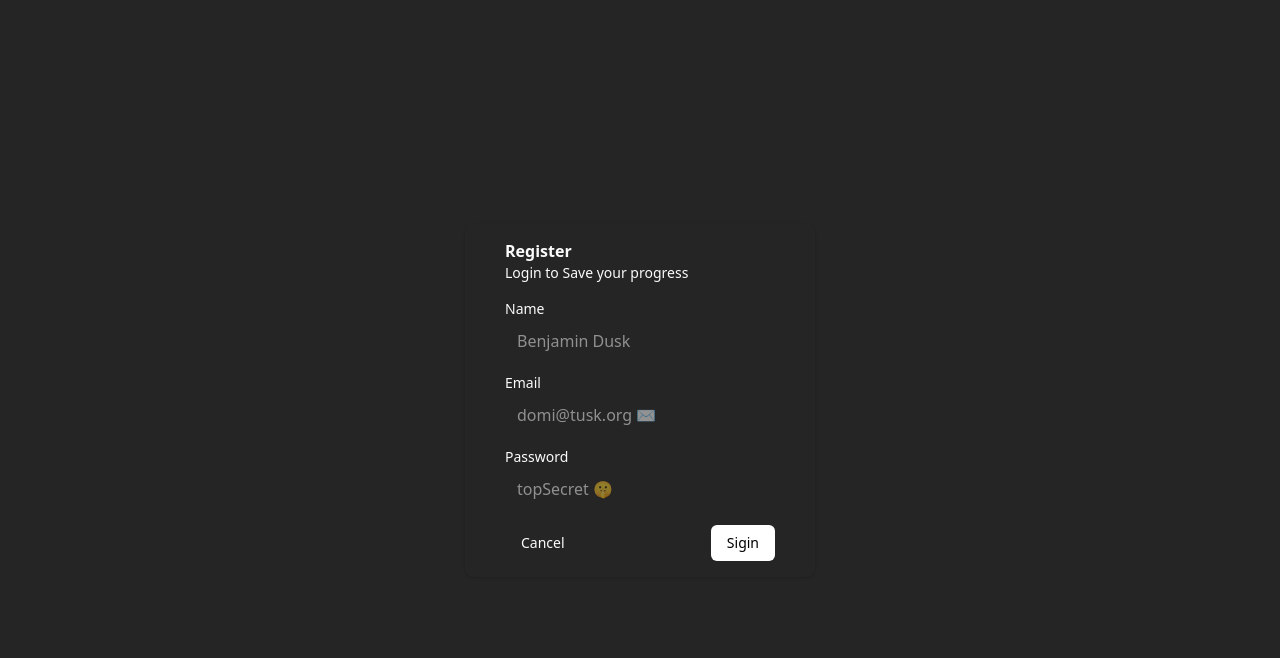
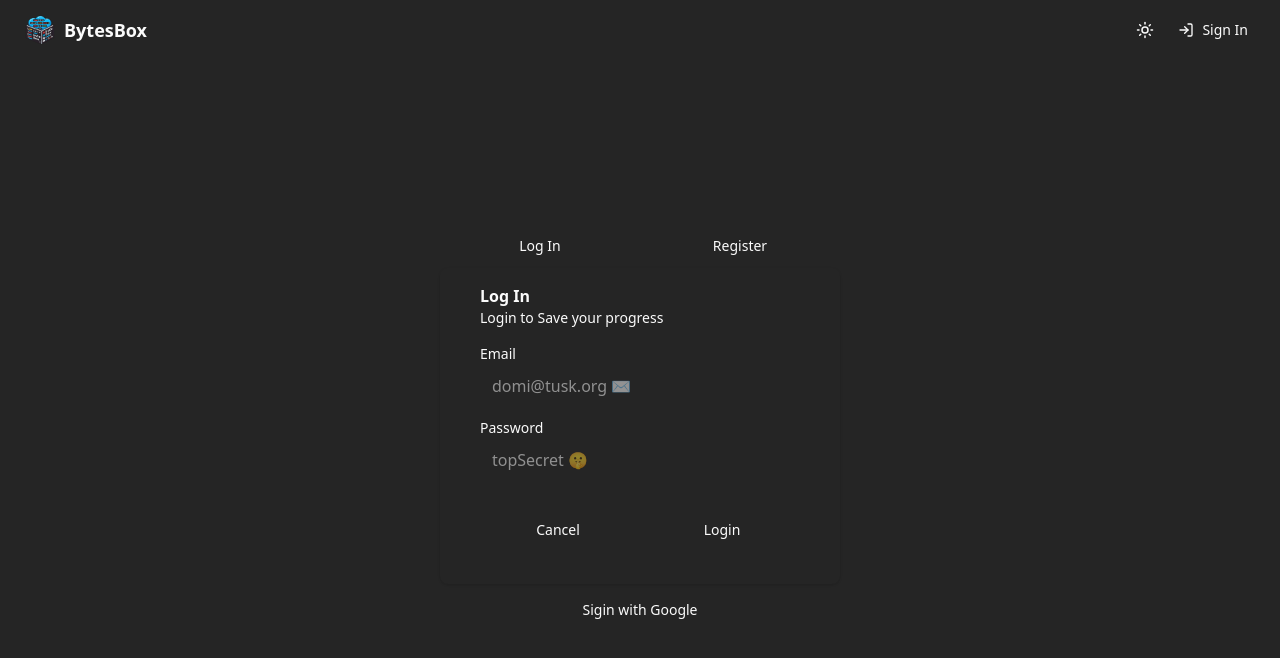
Before and after one commit to nrj-kmr/bytes-Box, a React (Vite) app in the folder apps/web/: page /signin in a window 1280 px wide. Shown: the top 658 px of the page. Built offline with nearby package versions, Linux system fonts and the light colour scheme; no server answers.

Commit message:
setup firebase for authentication

```diff
--- a/apps/web/src/components/Signin.tsx
+++ b/apps/web/src/components/Signin.tsx
@@ -1,24 +1,30 @@
-import { signInWithEmailAndPassword } from "firebase/auth";
+import { createUserWithEmailAndPassword, signInWithEmailAndPassword, signInWithPopup } from "firebase/auth";
 import React, { useState } from "react";
-import { auth } from "../lib/firebase-config.ts";
+import { auth, googleProvider } from "../lib/firebase-config.ts";
 import { Button } from "@repo/ui";
 import {
   Card,
   CardContent,
   CardDescription,
-  CardFooter,
   CardHeader,
   CardTitle,
 } from "@repo/ui/components/ui/card";
-
+import { Tabs, TabsContent, TabsList, TabsTrigger } from "@repo/ui/components/ui/tabs"
 import { Input } from "@repo/ui/components/ui/input"
 import { Label } from "@repo/ui/components/ui/label"
+import { Appbar } from "./ui/Appbar.tsx";
 
 export const SignIn = () => {
   const [email, setEmail] = useState('');
-  const [name, setName] = useState('');
   const [password, setPassword] = useState('');
   const [error, setError] = useState<string | null>(null);
+
+  const createNewUser = (e: React.FormEvent) => {
+    e.preventDefault();
+    setError(null);
+    createUserWithEmailAndPassword(auth, email, password)
+      .then(() => alert('success'));
+  }
 
   const handleSignIn = async (e: React.FormEvent) => {
     e.preventDefault();
@@ -31,32 +37,32 @@ export const SignIn = () => {
     }
   };
 
+  const signupWithGoogle = () => {
+    signInWithPopup(auth, googleProvider)
+  }
+
   return (
-    <div className="flex flex-col h-screen items-center justify-center">
+    <div className="flex flex-col h-screen bg-background text-foreground">
+      <Appbar />
+      <div className="h-full flex flex-col items-center justify-center">
+        <Tabs defaultValue="login" className="w-[400px]">
+          <TabsList className="grid w-full grid-cols-2">
+            <TabsTrigger value="login">Log In</TabsTrigger>
+            <TabsTrigger value="register">Register</TabsTrigger>
+          </TabsList>
 
-      <Card className="w-[350px] rounded-lg p-4">
+
+          <TabsContent value="login">
+            <Card className="rounded-lg p-4">
               <CardHeader>
-          <CardTitle>Register</CardTitle>
+                <CardTitle>Log In</CardTitle>
                 <CardDescription>Login to Save your progress</CardDescription>
               </CardHeader>
 
               {error && <div className="bg-destructive/10 text-destructive p-3 rounded mb-4">{error}</div>}
               <CardContent>
                 <form onSubmit={handleSignIn}>
-
                   <div className="grid w-full items-center gap-4 mt-4">
-
-              <div className="flex flex-col space-y-1.5">
-                <Label htmlFor="name">Name</Label>
-                <Input
-                  id="name"
-                  type="text"
-                  value={name}
-                  onChange={(e) => setName(e.target.value)}
-                  placeholder="Benjamin Dusk"
-                  required
-                />
-              </div>
 
                     <div className="flex flex-col space-y-1.5">
                       <Label htmlFor="name">Email</Label>
@@ -81,25 +87,99 @@ export const SignIn = () => {
                         required
                       />
                     </div>
+
+                    <div className="flex justify-between mt-5 mb-5 space-x-2">
+                      <Button
+                        variant="outline"
+                        className="w-full px-4 cursor-pointer"
+                      >
+                        Cancel
+                      </Button>
+
+                      <Button
+                        type="submit"
+                        variant="outline"
+                        className="w-full px-4 cursor-pointer"
+                      >
+                        Login
+                      </Button>
+                    </div>
+
                   </div>
                 </form>
               </CardContent>
+            </Card>
+          </TabsContent>
 
-        <CardFooter className="flex justify-between mt-5">
+
+          <TabsContent value="register">
+            <Card className="rounded-lg p-4">
+              <CardHeader>
+                <CardTitle>Register</CardTitle>
+                <CardDescription>Register yourself.</CardDescription>
+              </CardHeader>
+
+              {error && <div className="bg-destructive/10 text-destructive p-3 rounded mb-4">{error}</div>}
+              <CardContent>
+                <form onSubmit={createNewUser}>
+                  <div className="grid w-full items-center gap-4 mt-4">
+
+                    <div className="flex flex-col space-y-1.5">
+                      <Label htmlFor="name">Email</Label>
+                      <Input
+                        id="email"
+                        type="email"
+                        value={email}
+                        onChange={(e) => setEmail(e.target.value)}
+                        placeholder="domi@tusk.org ✉️"
+                        required
+                      />
+                    </div>
+
+                    <div className="flex flex-col space-y-1.5">
+                      <Label htmlFor="name">Password</Label>
+                      <Input
+                        id="password"
+                        type="password"
+                        value={password}
+                        onChange={(e) => setPassword(e.target.value)}
+                        placeholder="topSecret 🤫"
+                        required
+                      />
+                    </div>
+
+                    <div className="flex justify-between mt-5 mb-5 space-x-2">
                       <Button
                         variant="outline"
-            className="px-4 cursor-pointer"
+                        className="w-full px-4 cursor-pointer"
                       >
                         Cancel
                       </Button>
+
                       <Button
                         type="submit"
-            className="px-4 bg-black text-white dark:bg-white dark:text-black cursor-pointer"
+                        variant="outline"
+                        className="w-full px-4 cursor-pointer"
                       >
-            Sigin
+                        Register
                       </Button>
-        </CardFooter>
+                    </div>
+
+                  </div>
+                </form>
+              </CardContent>
             </Card>
+          </TabsContent>
+
+          <Button
+            variant="outline"
+            onClick={signupWithGoogle}
+            className="cursor-pointer"
+          >
+            Sigin with Google
+          </Button>
+        </Tabs>
       </div>
+    </div >
   )
 }
--- a/apps/web/src/components/ThemeToggle.tsx
+++ b/apps/web/src/components/ThemeToggle.tsx
@@ -24,24 +24,10 @@ export function ThemeToggle() {
   return (
     <button
       onClick={toggleTheme}
-      className={`relative h-10 w-10 rounded-md hover:bg-secondary flex items-center justify-center transition-all duration-300 cursor-pointer overflow-hidden`}
       title={isDarkMode ? "Switch to light mode" : "Switch to dark mode"}
       aria-label="Toggle theme"
     >
-      <Sun
-        className={`absolute h-5 w-5 transition-all duration-300
-            ${isDarkMode
-            ? 'translate-y-10 opacity-0 rotate-90'
-            : 'translate-y-0 opacity-100 rotate-0'
-          }`}
-      />
-      <Moon
-        className={`absolute h-5 w-5 transition-all duration-300
-            ${isDarkMode
-            ? 'translate-y-0 opacity-100 rotate-0'
-            : 'translate-y-10 opacity-0 rotate-90'
-          }`}
-      />
+      {isDarkMode ? <Sun size={18} /> : <Moon size={18} />}
     </button>
   );
 }
--- a/apps/web/src/components/ui/Appbar.tsx
+++ b/apps/web/src/components/ui/Appbar.tsx
@@ -8,7 +8,7 @@ export const Appbar = () => {
 
     return (
         <div className="w-full h-16 bg-background flex items-center justify-between px-6">
-            <div className="flex items-center gap-2">
+            <div onClick={() => navigate('/')} className="flex items-center gap-2 cursor-pointer">
                 <img src="byteBox.png" alt="Logo" className="w-8 h-8" />
                 <span className="text-lg font-semibold">BytesBox</span>
             </div>
@@ -16,7 +16,7 @@ export const Appbar = () => {
                 <ThemeToggle />
                 <Button
                     variant="outline"
-                    className="flex items-center gap-2 px-2"
+                    className="flex items-center gap-2 px-2 cursor-pointer"
                     onClick={() => navigate('/signin')}
                 >
                     <LogIn size={16} />
--- a/apps/web/src/lib/firebase-config.ts
+++ b/apps/web/src/lib/firebase-config.ts
@@ -1,5 +1,5 @@
 import { initializeApp } from "firebase/app";
-import { getAuth } from "firebase/auth";
+import { getAuth, GoogleAuthProvider } from "firebase/auth";
 import { getFirestore } from "firebase/firestore";
 
 // For Firebase JS SDK v7.20.0 and later, measurementId is optional
@@ -16,3 +16,5 @@ const firebaseConfig = {
 const app = initializeApp(firebaseConfig);
 export const auth = getAuth(app);
 export const db = getFirestore(app);
+
+export const googleProvider = new GoogleAuthProvider();
--- a/packages/ui/package.json
+++ b/packages/ui/package.json
@@ -35,6 +35,7 @@
     "@radix-ui/react-select": "^2.2.4",
     "@radix-ui/react-separator": "^1.1.6",
     "@radix-ui/react-slot": "^1.2.2",
+    "@radix-ui/react-tabs": "^1.1.11",
     "@radix-ui/react-tooltip": "^1.2.6",
     "class-variance-authority": "^0.7.1",
     "clsx": "^2.1.1",
--- /dev/null
+++ b/packages/ui/src/components/ui/tabs.tsx
@@ -0,0 +1,64 @@
+import * as React from "react"
+import * as TabsPrimitive from "@radix-ui/react-tabs"
+
+import { cn } from "../../lib/utils"
+
+function Tabs({
+  className,
+  ...props
+}: React.ComponentProps<typeof TabsPrimitive.Root>) {
+  return (
+    <TabsPrimitive.Root
+      data-slot="tabs"
+      className={cn("flex flex-col gap-2", className)}
+      {...props}
+    />
+  )
+}
+
+function TabsList({
+  className,
+  ...props
+}: React.ComponentProps<typeof TabsPrimitive.List>) {
+  return (
+    <TabsPrimitive.List
+      data-slot="tabs-list"
+      className={cn(
+        "bg-muted text-muted-foreground inline-flex h-9 w-fit items-center justify-center rounded-lg p-[3px]",
+        className
+      )}
+      {...props}
+    />
+  )
+}
+
+function TabsTrigger({
+  className,
+  ...props
+}: React.ComponentProps<typeof TabsPrimitive.Trigger>) {
+  return (
+    <TabsPrimitive.Trigger
+      data-slot="tabs-trigger"
+      className={cn(
+        "data-[state=active]:bg-background dark:data-[state=active]:text-foreground focus-visible:border-ring focus-visible:ring-ring/50 focus-visible:outline-ring dark:data-[state=active]:border-input dark:data-[state=active]:bg-input/30 text-foreground dark:text-muted-foreground inline-flex h-[calc(100%-1px)] flex-1 items-center justify-center gap-1.5 rounded-md border border-transparent px-2 py-1 text-sm font-medium whitespace-nowrap transition-[color,box-shadow] focus-visible:ring-[3px] focus-visible:outline-1 disabled:pointer-events-none disabled:opacity-50 data-[state=active]:shadow-sm [&_svg]:pointer-events-none [&_svg]:shrink-0 [&_svg:not([class*='size-'])]:size-4",
+        className
+      )}
+      {...props}
+    />
+  )
+}
+
+function TabsContent({
+  className,
+  ...props
+}: React.ComponentProps<typeof TabsPrimitive.Content>) {
+  return (
+    <TabsPrimitive.Content
+      data-slot="tabs-content"
+      className={cn("flex-1 outline-none", className)}
+      {...props}
+    />
+  )
+}
+
+export { Tabs, TabsList, TabsTrigger, TabsContent }
```
Also changed, not shown: apps/web/tsconfig.json (+17 -0 lines), packages/ui/tsconfig.json (+13 -3 lines). Lines whose indentation alone changed are shown as unchanged.
